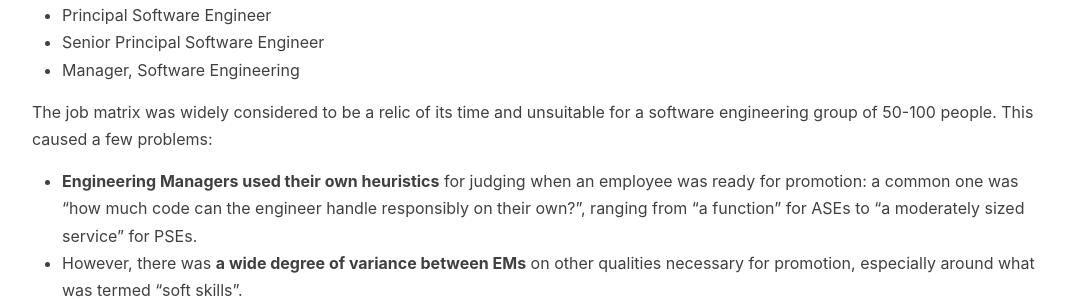
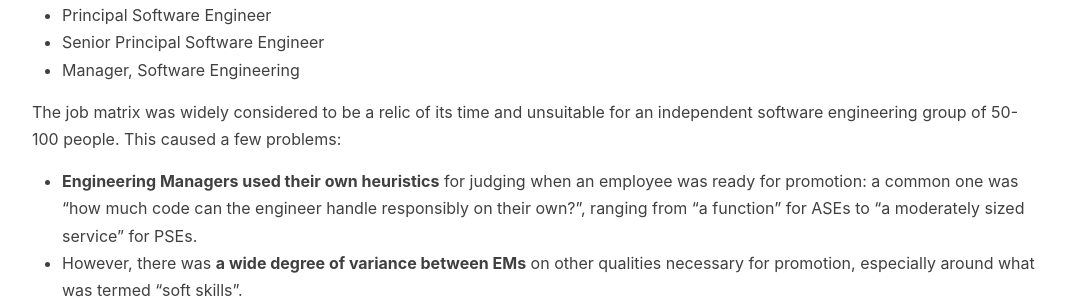
Before and after one commit to helgridly/helgridly.github.io, a Jekyll site: the page built from _pages/levels.md, in a window 1280 px wide. Shown: the part 544-843 px from the top of the page, without its empty margins (106-1172 px from the left). Built offline with Jekyll 4.4.1, drawn with Linux system fonts in a browser that asks for light colours.

Commit message:
more tweaks + make blockquote exist

```diff
--- a/_pages/levels.md
+++ b/_pages/levels.md
@@ -18,7 +18,7 @@ The levels were, in order:
 * Senior Principal Software Engineer
 * Manager, Software Engineering
 
-The job matrix was widely considered to be a relic of its time and unsuitable for a software engineering group of 50-100 people. This caused a few problems:
+The job matrix was widely considered to be a relic of its time and unsuitable for an independent software engineering group of 50-100 people. This caused a few problems:
 
 * **Engineering Managers used their own heuristics** for judging when an employee was ready for promotion: a common one was "how much code can the engineer handle responsibly on their own?", ranging from "a function" for ASEs to "a moderately sized service" for PSEs.
 * However, there was **a wide degree of variance between EMs** on other qualities necessary for promotion, especially around what was termed "soft skills".
--- a/assets/style.scss
+++ b/assets/style.scss
@@ -86,6 +86,12 @@ h4 {
 
 p {
   margin: 15px 0;
+}
+
+blockquote, q {
+  /* top, right, bottom, left; left has 4px subbed for the border */
+  padding: 0 30px 0 26px;
+  border-left: 4px solid #cccccc;
 }
 
 table {
```
